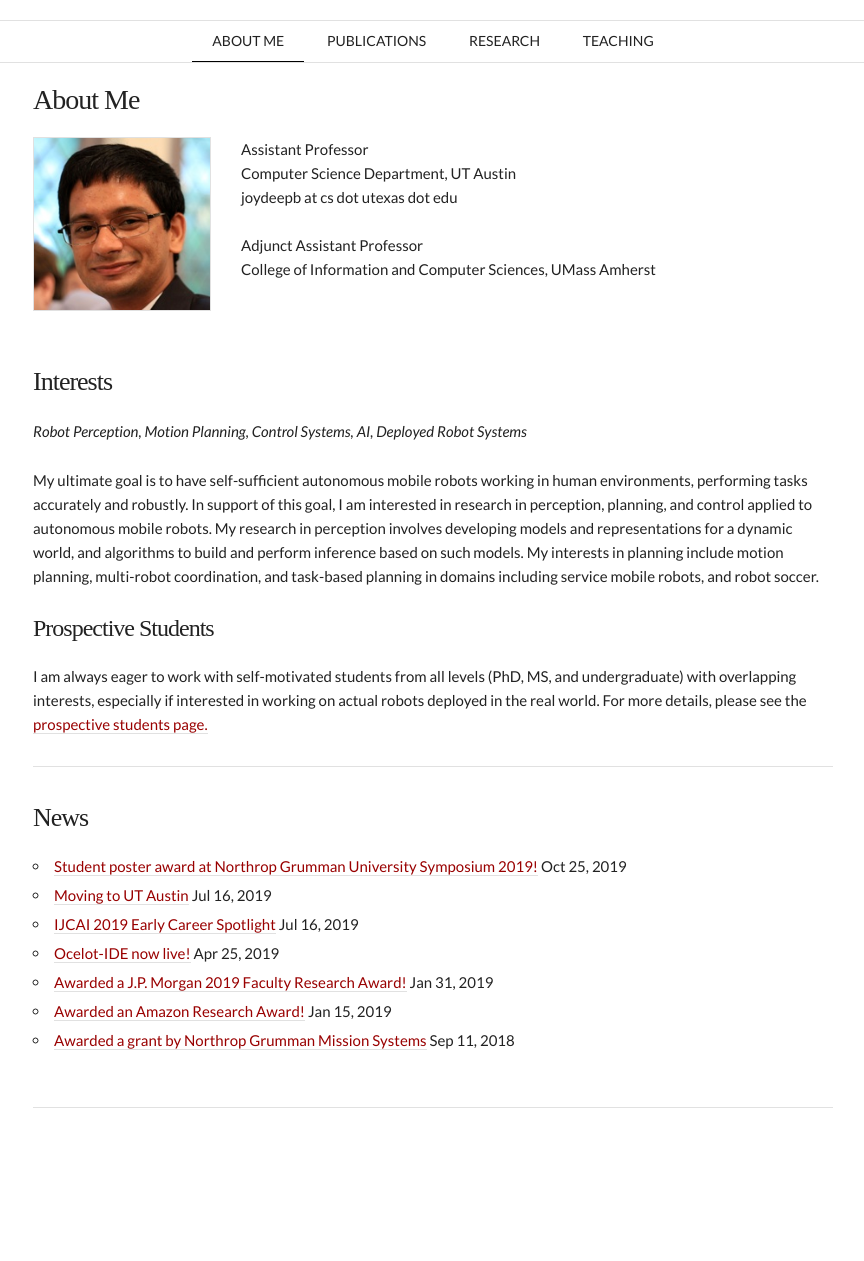
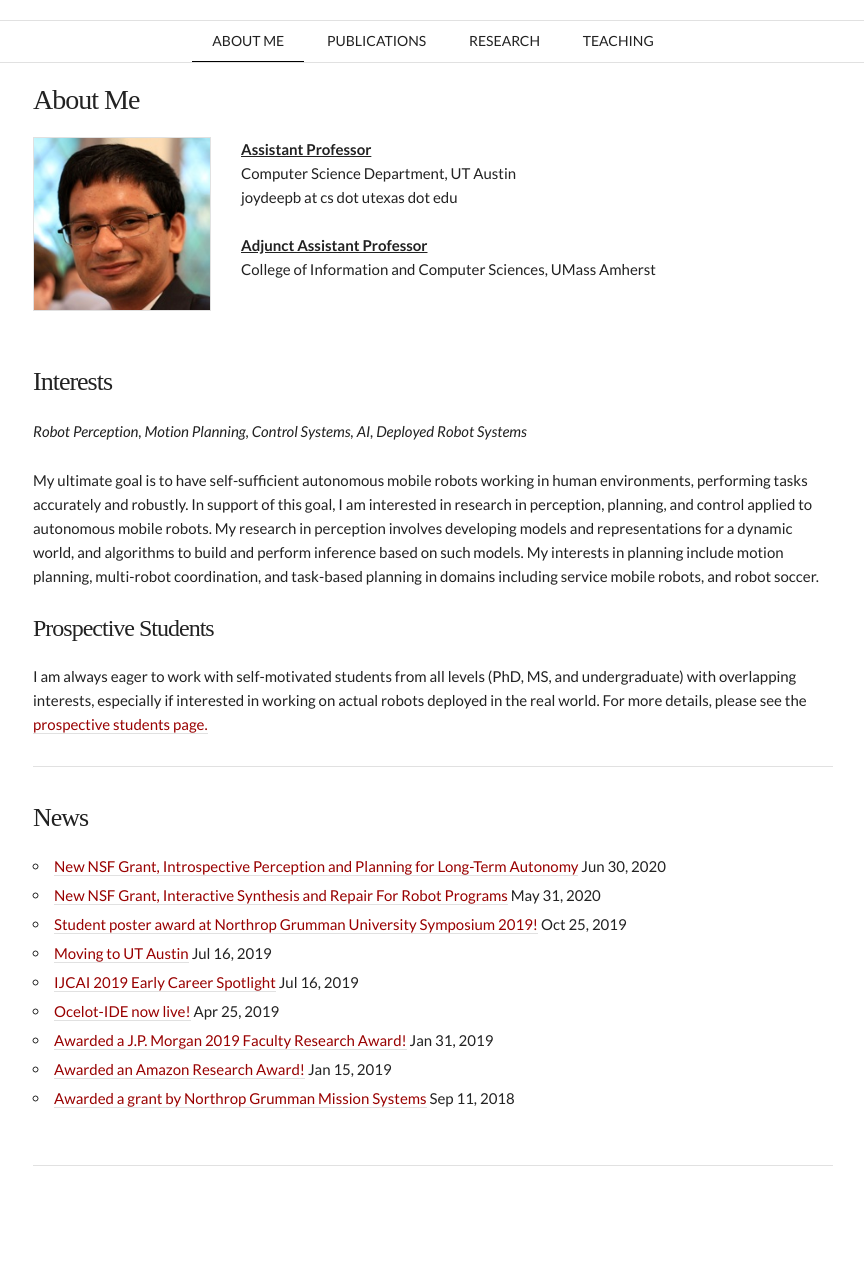
Before and after one commit to joydeep-b/joydeepb.com, a Jekyll site: the page built from index.md, in a window 1280 px wide. Shown: the whole page, without its empty margins (207-1071 px from the left). Built offline with Jekyll 4.4.1, drawn with Linux system fonts in a browser that asks for light colours; nearby versions of some CDN libraries; some web fonts are replaced; before the commit the page ends 1203 px from its top, so only the background shows below that.

Commit message:
Updated news

```diff
--- /dev/null
+++ b/_posts/2020-05-31-nsf-shf.md
@@ -0,0 +1,10 @@
+---
+title: New NSF Grant, Interactive Synthesis and Repair For Robot Programs
+layout: default
+---
+
+Our proposal titled "Interactive Synthesis and Repair For Robot Programs", with
+collaborator [Arjun Guha](https://people.cs.umass.edu/~arjun/main/home/) was
+awarded by the NSF! We look forward to developing new approaches to automated
+and semi-automated program repair and synthesis for robots funded by this grant.
+[NSF Award Abstract](https://www.nsf.gov/awardsearch/showAward?AWD_ID=2006404)
--- /dev/null
+++ b/_posts/2020-06-30-nsf-iis.md
@@ -0,0 +1,12 @@
+---
+title: New NSF Grant, Introspective Perception and Planning for Long-Term Autonomy
+layout: default
+---
+
+Our proposal titled "Introspective Perception and Planning for Long-Term Autonomy", with
+collaborator [Shlomo Zilberstein](https://groups.cs.umass.edu/shlomo/) was
+awarded by the NSF! This project aims to develop new algorithms and mathematical
+formulations to allow robots to autonomously discover unforseen limitations in
+their perception and planning during deployments in novel environments, and to
+leverage repair patterns to overcome such limitations over time.
+[NSF Award Abstract](https://www.nsf.gov/awardsearch/showAward?AWD_ID=1954778)
--- a/index.md
+++ b/index.md
@@ -8,11 +8,11 @@ order: 1
 <div class="row">
 <div class="three columns"> <img alt="" src="assets/joydeepb.jpg" /></div>
 <div class="eight columns">
-  <p>Assistant Professor<br />
+  <p><b><u>Assistant Professor</u></b><br />
     Computer Science Department, UT Austin <br />
     joydeepb at cs dot utexas dot edu<br />
     <br />
-    Adjunct Assistant Professor<br />
+    <b><u>Adjunct Assistant Professor</u></b><br />
     College of Information and Computer Sciences, UMass Amherst
     </p>
 </div>
```
